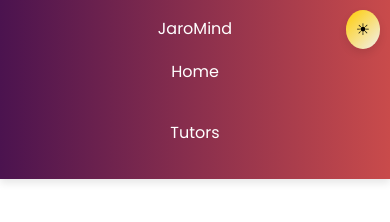
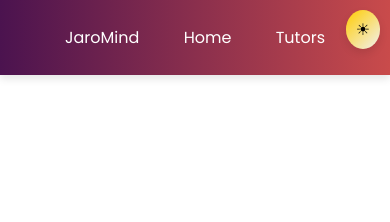
Before and after one commit to AbaraEmmanuel/EduTech_v1, a website: page nn.html in a window 390 px wide. Drawn offline with Linux system fonts and the light colour scheme.

Commit message:
Editing courses

```diff
--- a/styles.css
+++ b/styles.css
@@ -1422,14 +1422,6 @@ body {
         }
 
         @media (max-width: 768px) {
-            .navbar {
-                flex-direction: column;
-                padding: 1rem;
-            }
-
-            .nav-link {
-                margin: 0.5rem 0;
-            }
 
             .dashboard-header {
                 flex-direction: column;
```
